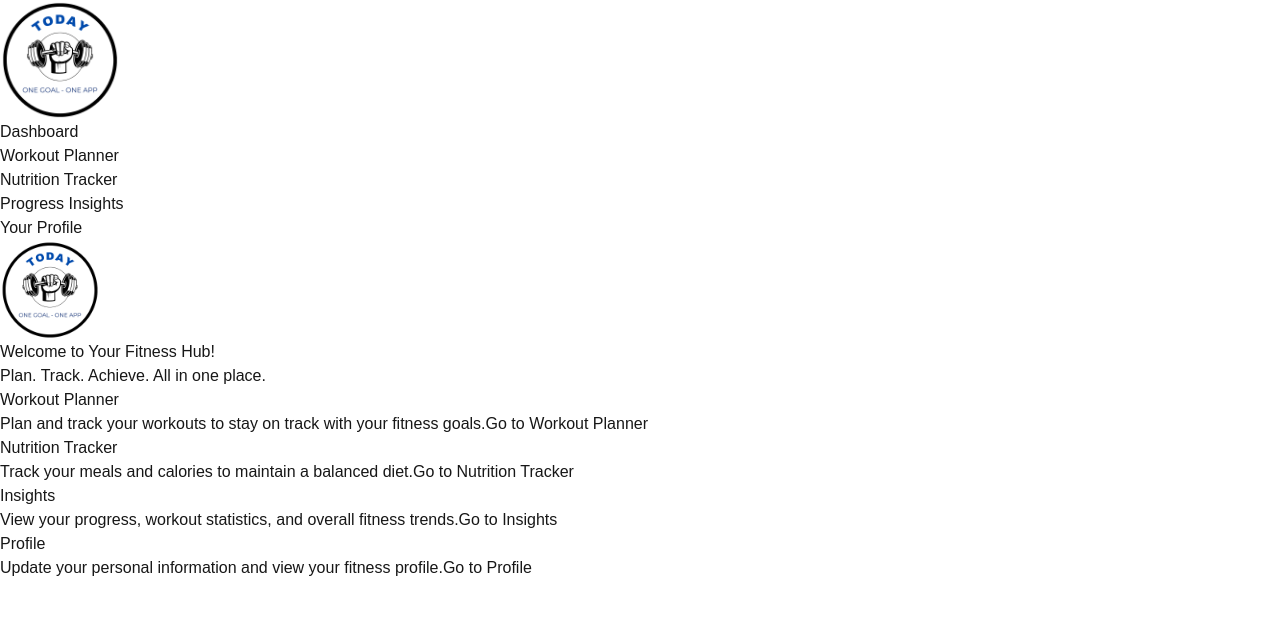
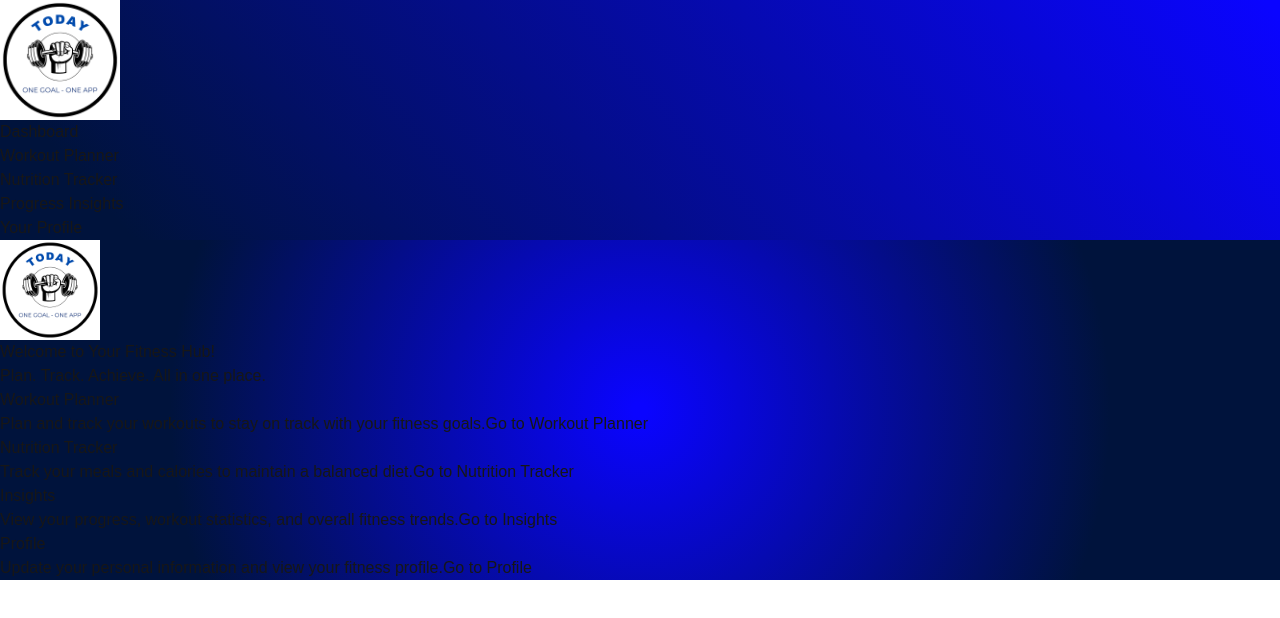
Before and after one commit to shay122990/fitness-dashboard-nextjs, a Next.js app: page / in a window 1280 px wide. Shown: the top 618 px of the page. Built offline with nearby package versions, Linux system fonts and the light colour scheme; no server answers.

Commit message:
Sidebar - background styling

```diff
--- a/src/app/components/Sidebar.tsx
+++ b/src/app/components/Sidebar.tsx
@@ -28,7 +28,10 @@ const Sidebar = () => {
 
   return (
     <div className="flex flex-row gap-2 lg:gap-6 justify-center w-full">
-      <div className="fixed top-0 left-0 h-screen w-24 sm:w-32 md:w-48 lg:w-60 pt-12 bg-gray-800 text-white p-4 flex flex-col items-center">
+      <div  className="fixed top-0 left-0 h-screen w-24 sm:w-32 md:w-48 lg:w-60 pt-12 text-white p-4 flex flex-col items-center"
+        style={{
+          background: 'linear-gradient(229deg, rgba(10,4,255,1) 1%, rgba(0,19,60,1) 91%)',
+        }}>
         <Image
           src={user?.photoURL || "/today-logo.png"}
           width={120}
@@ -54,7 +57,9 @@ const Sidebar = () => {
         </ul>
       </div>
 
-      <div className="ml-24 sm:ml-32 md:ml-48 lg:ml-60 p-8 flex-1 h-screen overflow-y-auto bg-gray-900">
+      <div className="ml-24 sm:ml-32 md:ml-48 lg:ml-60 p-8 flex-1 h-screen overflow-y-auto bg-gray-900"
+      style={{background: 'radial-gradient(circle, rgba(10,4,255,1) 1%, rgba(0,19,60,1) 71%)'}}
+      >
         {renderActiveTab()}
       </div>
     </div>
```
